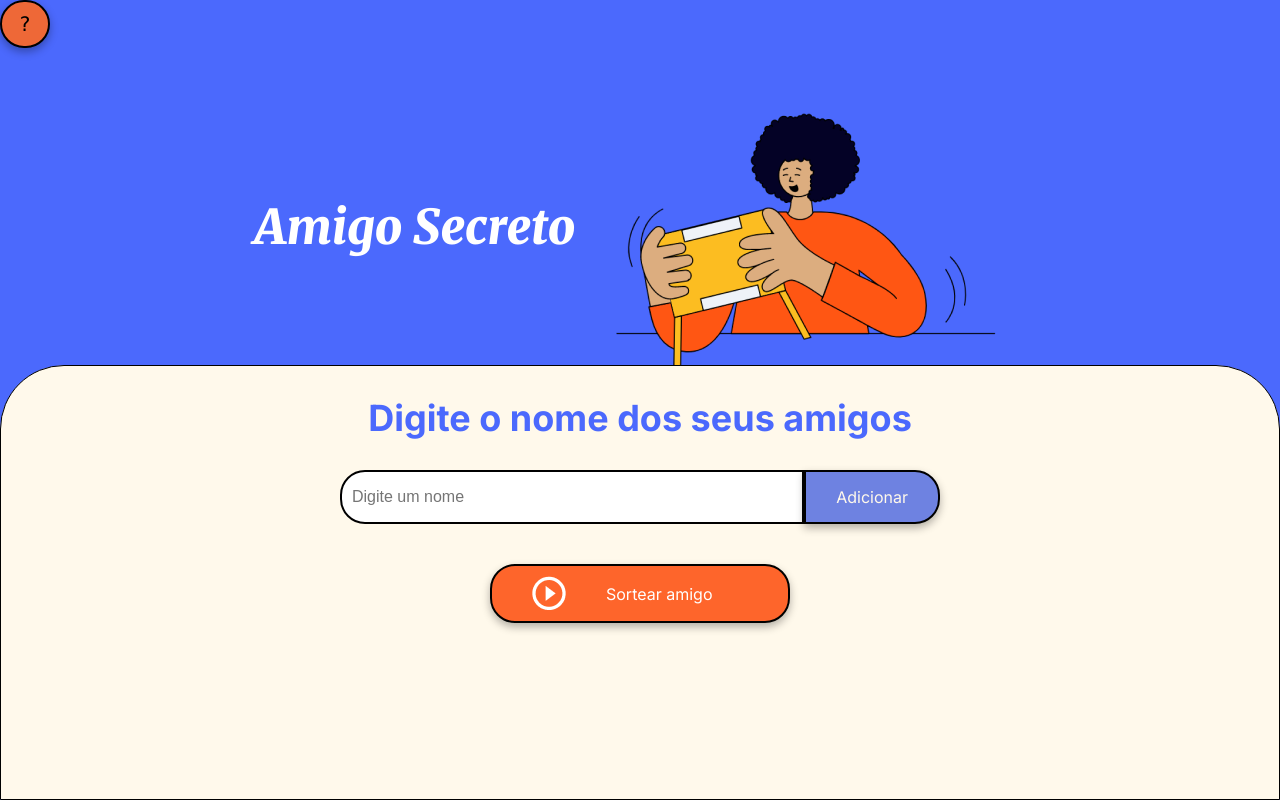
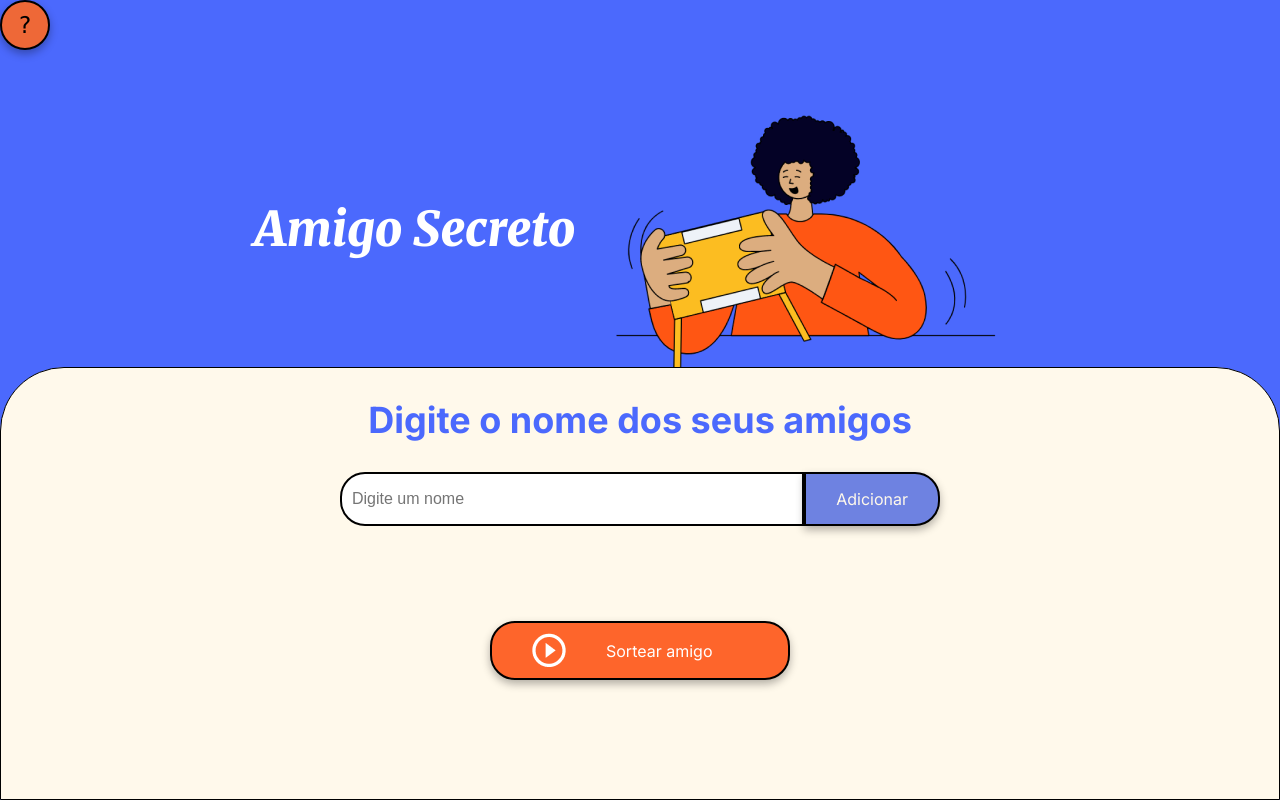
Before and after one commit to stellag2003/AmigoSecreto, a plain HTML site: page desafio_amigo_secreto/index.html in a window 1280 px wide. Drawn offline with Linux system fonts and the light colour scheme.

Commit message:
finalizei o código

```diff
--- a/desafio_amigo_secreto/index.html
+++ b/desafio_amigo_secreto/index.html
@@ -40,13 +40,9 @@
                 <button class="button-add" onclick="adicionarAmigo()">Adicionar</button>
             </div>
 
-            <div>
-                <ul id="listaAmigos" class="name-list" aria-labelledby="listaAmigos" role="list"></ul>
-                <ul id="resultado" class="result-list" aria-live="polite"></ul>
-                <ul id="resultadoErrado" class="result-lista" aria-live="polite"></ul>
-
-            </div>
-
+            <ul id="listaAmigos" class="name-list" aria-labelledby="listaAmigos" role="list"></ul>
+            <ul id="resultado" class="result-list" aria-live="polite"></ul>
+            <ul id="resultadoErrado" class="result-lista" aria-live="polite"></ul>
 
 
             <div class="button-container">
--- a/desafio_amigo_secreto/style.css
+++ b/desafio_amigo_secreto/style.css
@@ -34,11 +34,13 @@
 #openModalBtn{
     background-color:#ee6837;
     font-family:Verdana, Geneva, Tahoma, sans-serif;
-    font-size: 20px;
+    text-align: center;
+    justify-content: center;
+    font-size: 23px;
     font-style: bold;
     padding:10px;
     width: 50px;
-
+    height: 50px;
 }
 
 body {
```
